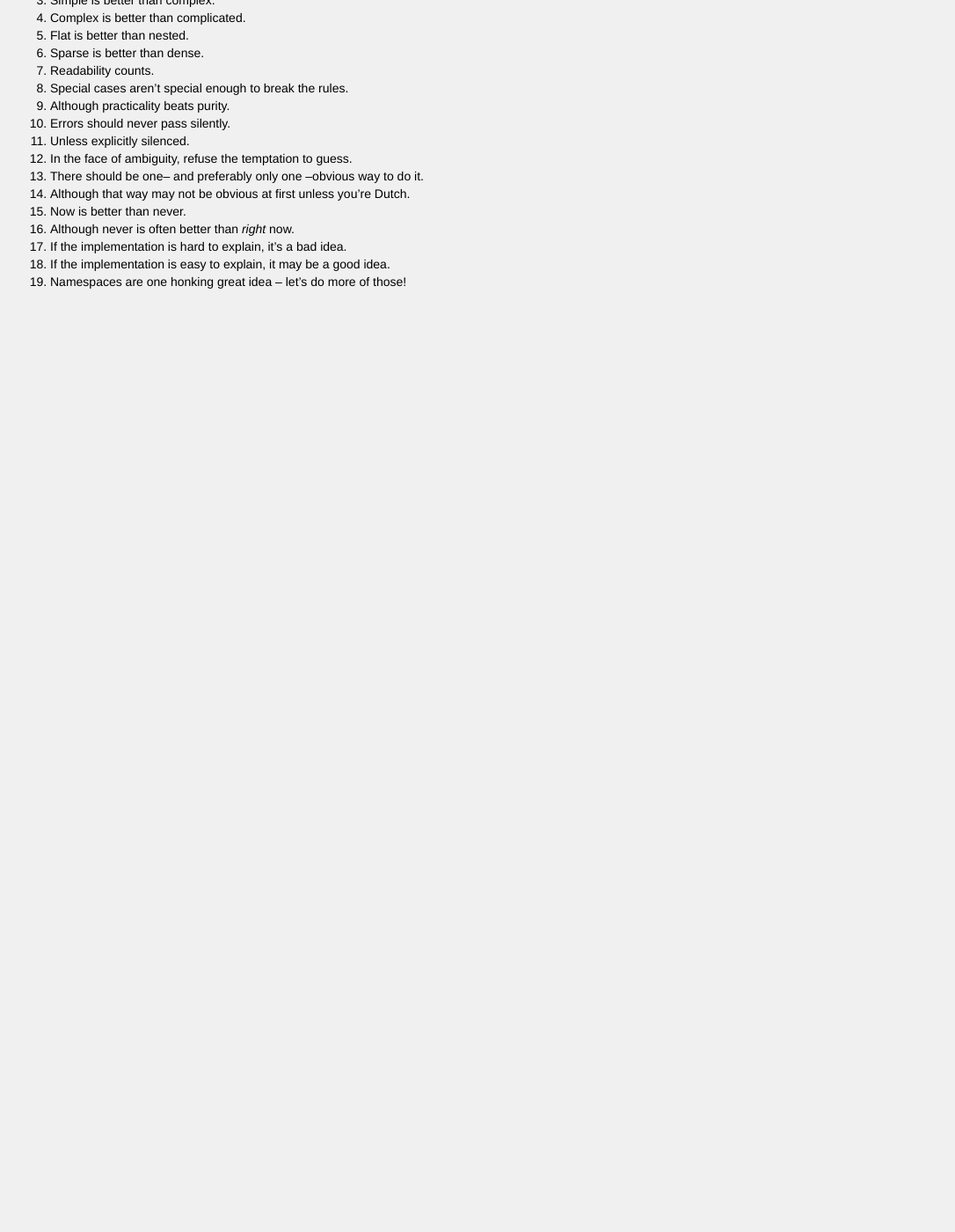
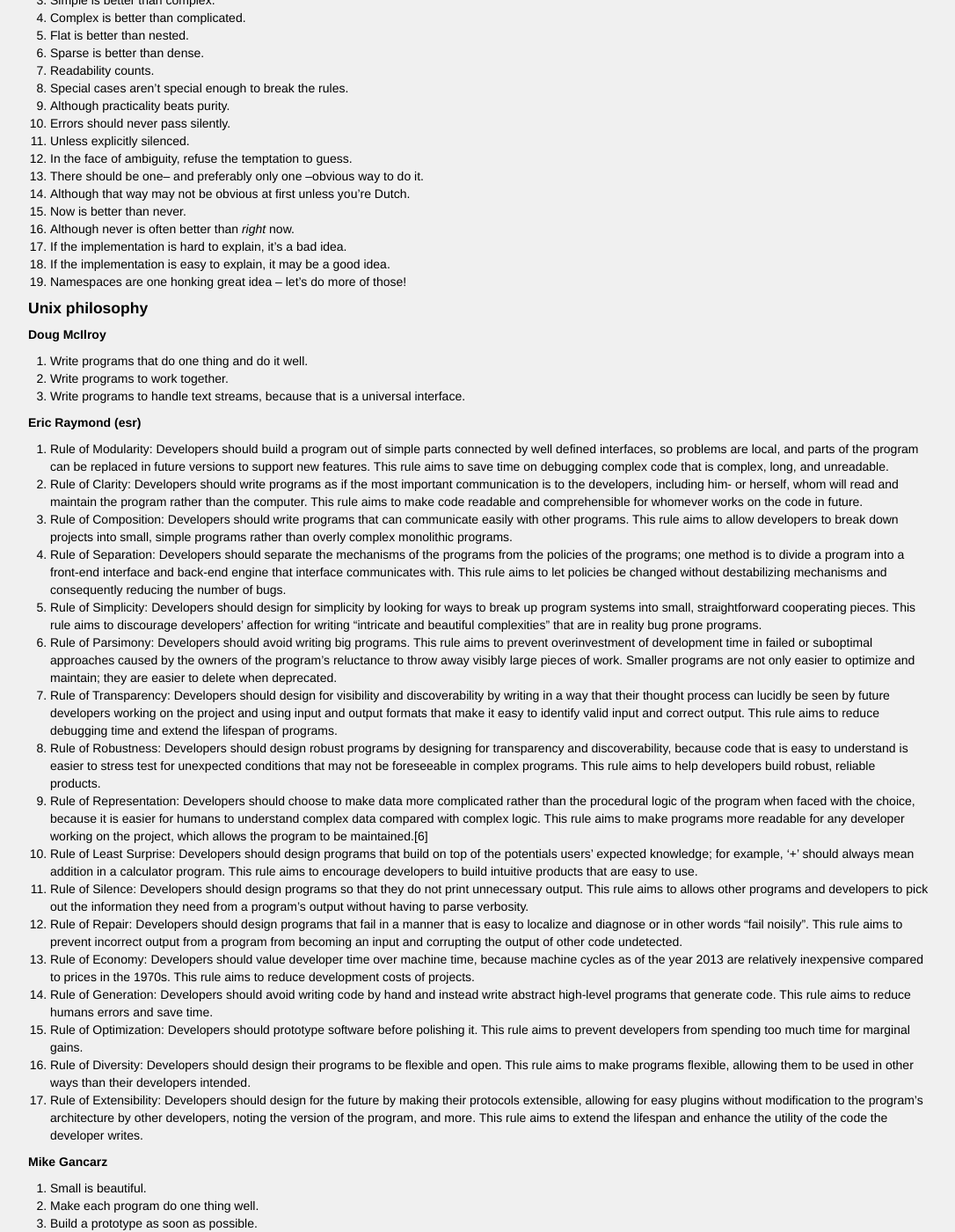
Before and after one commit to Sitwon/code-koans, a Jekyll site: the page built from index.html, in a window 1280 px wide and 1400 px high, scrolled down 270 px. Shown: the whole window at 88% size, without its empty margins (96-1182 px from the left). Built offline with Jekyll 4.4.1, drawn with Linux system fonts in a browser that asks for light colours; before the commit the page ends 900 px from its top, so only the background shows below that; some of the changed text lies outside the part shown.

Commit message:
Adding some Unix Philosophy
Courtesy of Wikipedia.

```diff
--- a/index.html
+++ b/index.html
@@ -25,3 +25,43 @@ title: Code Koans
 1. If the implementation is hard to explain, it's a bad idea.
 1. If the implementation is easy to explain, it may be a good idea.
 1. Namespaces are one honking great idea -- let's do more of those!
+
+#### Unix philosophy
+##### Doug McIlroy
+1. Write programs that do one thing and do it well.
+1. Write programs to work together.
+1. Write programs to handle text streams, because that is a universal interface.
+
+##### Eric Raymond (esr)
+1. Rule of Modularity: Developers should build a program out of simple parts connected by well defined interfaces, so problems are local, and parts of the program can be replaced in future versions to support new features. This rule aims to save time on debugging complex code that is complex, long, and unreadable.
+1. Rule of Clarity: Developers should write programs as if the most important communication is to the developers, including him- or herself, whom will read and maintain the program rather than the computer. This rule aims to make code readable and comprehensible for whomever works on the code in future.
+1. Rule of Composition: Developers should write programs that can communicate easily with other programs. This rule aims to allow developers to break down projects into small, simple programs rather than overly complex monolithic programs.
+1. Rule of Separation: Developers should separate the mechanisms of the programs from the policies of the programs; one method is to divide a program into a front-end interface and back-end engine that interface communicates with. This rule aims to let policies be changed without destabilizing mechanisms and consequently reducing the number of bugs.
+1. Rule of Simplicity: Developers should design for simplicity by looking for ways to break up program systems into small, straightforward cooperating pieces. This rule aims to discourage developers’ affection for writing “intricate and beautiful complexities” that are in reality bug prone programs.
+1. Rule of Parsimony: Developers should avoid writing big programs. This rule aims to prevent overinvestment of development time in failed or suboptimal approaches caused by the owners of the program’s reluctance to throw away visibly large pieces of work. Smaller programs are not only easier to optimize and maintain; they are easier to delete when deprecated.
+1. Rule of Transparency: Developers should design for visibility and discoverability by writing in a way that their thought process can lucidly be seen by future developers working on the project and using input and output formats that make it easy to identify valid input and correct output. This rule aims to reduce debugging time and extend the lifespan of programs.
+1. Rule of Robustness: Developers should design robust programs by designing for transparency and discoverability, because code that is easy to understand is easier to stress test for unexpected conditions that may not be foreseeable in complex programs. This rule aims to help developers build robust, reliable products.
+1. Rule of Representation: Developers should choose to make data more complicated rather than the procedural logic of the program when faced with the choice, because it is easier for humans to understand complex data compared with complex logic. This rule aims to make programs more readable for any developer working on the project, which allows the program to be maintained.[6]
+1. Rule of Least Surprise: Developers should design programs that build on top of the potentials users' expected knowledge; for example, ‘+’ should always mean addition in a calculator program. This rule aims to encourage developers to build intuitive products that are easy to use.
+1. Rule of Silence: Developers should design programs so that they do not print unnecessary output. This rule aims to allows other programs and developers to pick out the information they need from a program's output without having to parse verbosity.
+1. Rule of Repair: Developers should design programs that fail in a manner that is easy to localize and diagnose or in other words “fail noisily”. This rule aims to prevent incorrect output from a program from becoming an input and corrupting the output of other code undetected.
+1. Rule of Economy: Developers should value developer time over machine time, because machine cycles as of the year 2013 are relatively inexpensive compared to prices in the 1970s. This rule aims to reduce development costs of projects.
+1. Rule of Generation: Developers should avoid writing code by hand and instead write abstract high-level programs that generate code. This rule aims to reduce humans errors and save time.
+1. Rule of Optimization: Developers should prototype software before polishing it. This rule aims to prevent developers from spending too much time for marginal gains.
+1. Rule of Diversity: Developers should design their programs to be flexible and open. This rule aims to make programs flexible, allowing them to be used in other ways than their developers intended.
+1. Rule of Extensibility: Developers should design for the future by making their protocols extensible, allowing for easy plugins without modification to the program's architecture by other developers, noting the version of the program, and more. This rule aims to extend the lifespan and enhance the utility of the code the developer writes.
+
+##### Mike Gancarz
+1. Small is beautiful.
+1. Make each program do one thing well.
+1. Build a prototype as soon as possible.
+1. Choose portability over efficiency.
+1. Store data in flat text files.
+1. Use software leverage to your advantage.
+1. Use shell scripts to increase leverage and portability.
+1. Avoid captive user interfaces.
+1. Make every program a filter.
+
+##### Worse is better
+1. Simplicity of both interface and implementation are more important than any other attributes of the system-- including correctness, consistency, and completeness.
+1. Simplicity over perfection.
```
